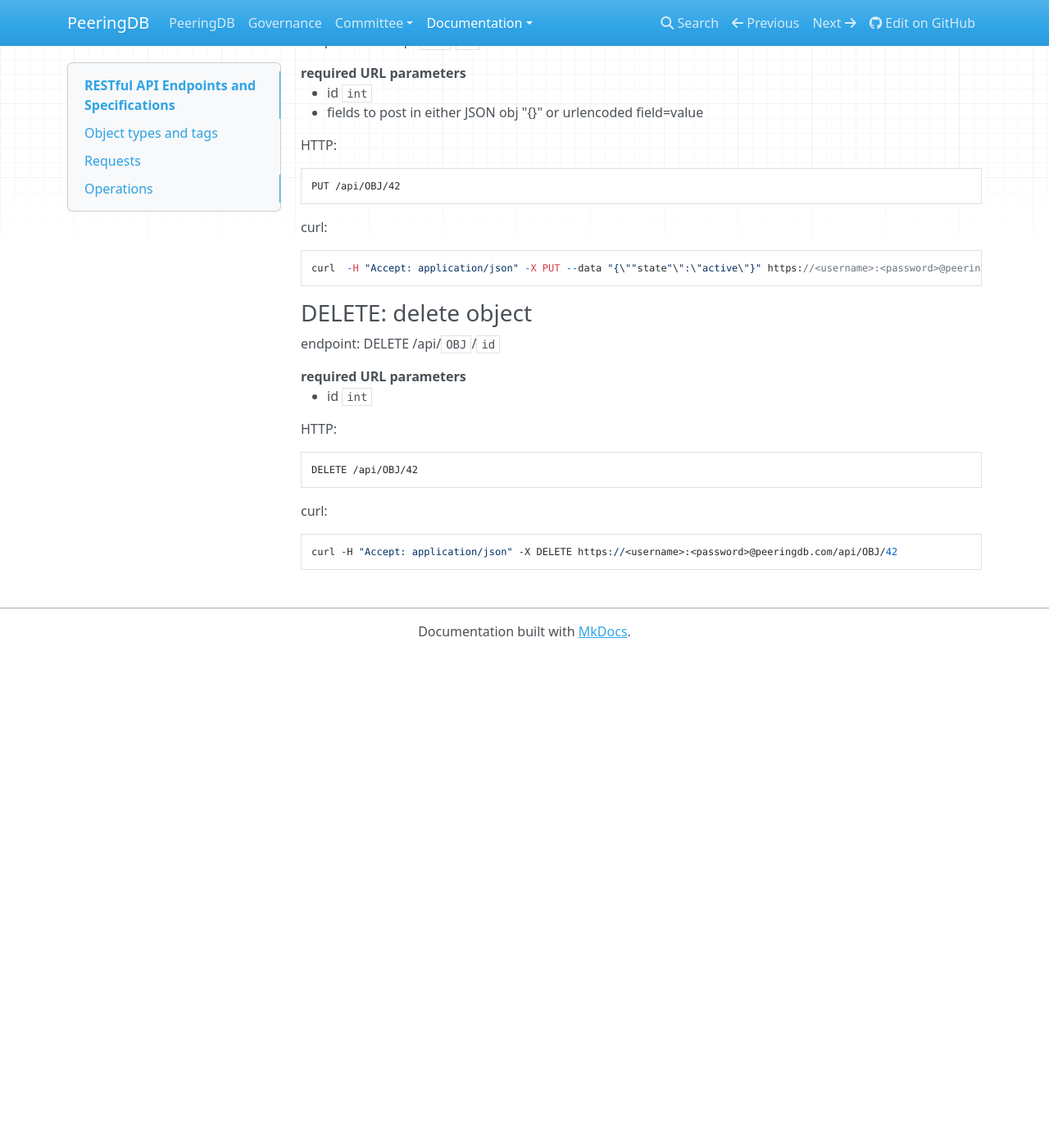
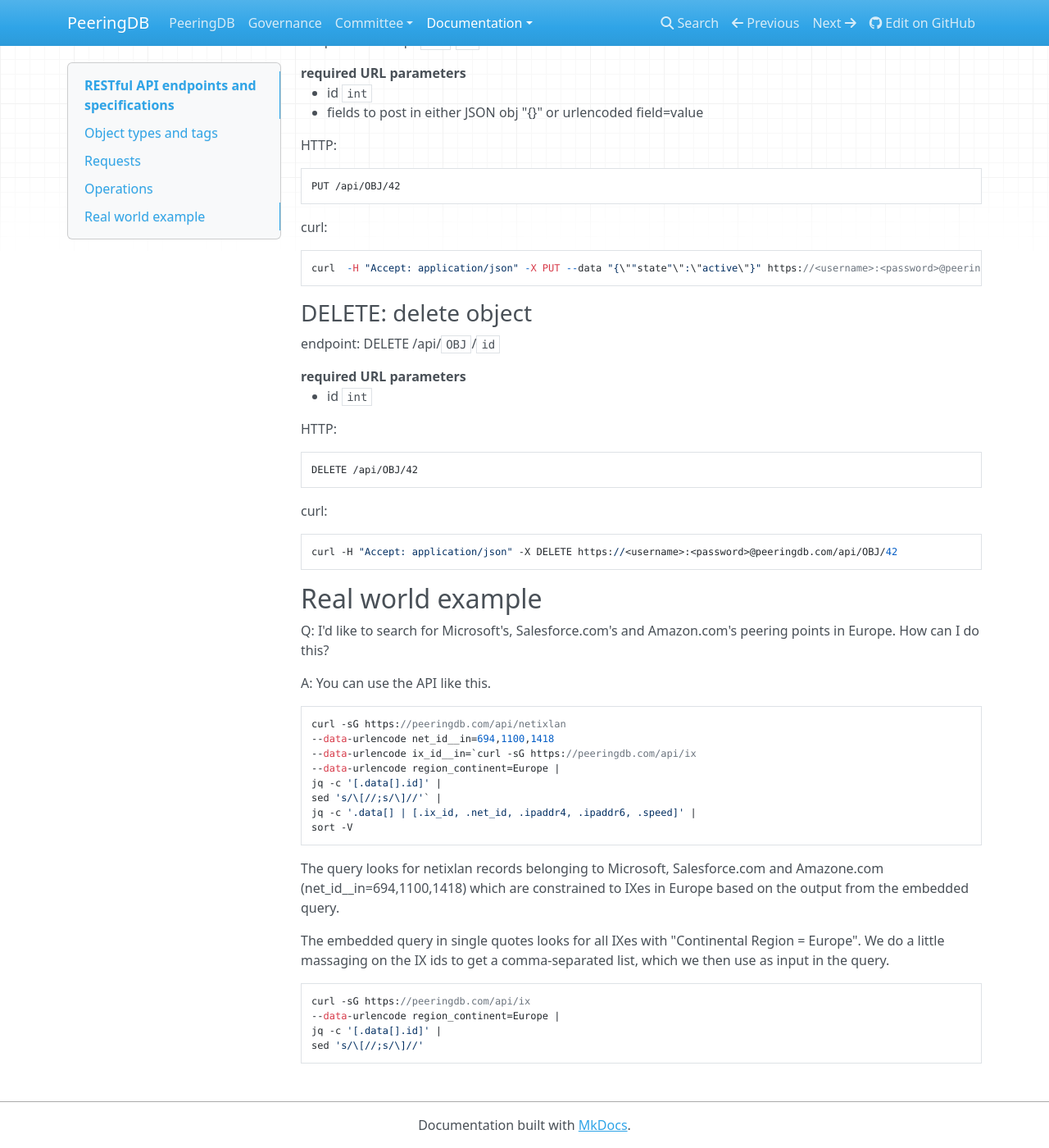
Before and after one commit to peeringdb/docs, an MkDocs documentation site: the page built from docs/api_specs.md, in a window 1280 px wide and 1400 px high, scrolled down 4807 px. Shown: the whole window at 82% size. Built offline with MkDocs 1.6.1, drawn with Linux system fonts in a browser that asks for light colours; nearby versions of some CDN libraries; old or Windows-style settings are respelled for this version of MkDocs; before the commit the page ends 5605 px from its top, so only the background shows below that; some of the changed text lies outside the part shown.

Commit message:
Added API example from Arnold.

```diff
--- a/docs/api_specs.md
+++ b/docs/api_specs.md
@@ -1,4 +1,4 @@
-# RESTful API Endpoints and Specifications
+# RESTful API endpoints and specifications
 
 ## Object types and tags
 
@@ -248,3 +248,27 @@
 curl:
 
     curl -H "Accept: application/json" -X DELETE https://<username>:<password>@peeringdb.com/api/OBJ/42
+
+## Real world example
+
+Q: I'd like to search for Microsoft's, Salesforce.com's and Amazon.com's peering points in Europe.  How can I do this?
+
+A: You can use the API like this.
+
+    curl -sG https://peeringdb.com/api/netixlan
+    --data-urlencode net_id__in=694,1100,1418
+    --data-urlencode ix_id__in=`curl -sG https://peeringdb.com/api/ix
+    --data-urlencode region_continent=Europe |
+    jq -c '[.data[].id]' |
+    sed 's/\[//;s/\]//'` |
+    jq -c '.data[] | [.ix_id, .net_id, .ipaddr4, .ipaddr6, .speed]' |
+    sort -V
+
+The query looks for netixlan records belonging to Microsoft, Salesforce.com and Amazone.com (net_id__in=694,1100,1418) which are constrained to IXes in Europe based on the output from the embedded query.
+
+The embedded query in single quotes looks for all IXes with "Continental Region = Europe".  We do a little massaging on the IX ids to get a comma-separated list, which we then use as input in the query.
+
+    curl -sG https://peeringdb.com/api/ix
+    --data-urlencode region_continent=Europe |
+    jq -c '[.data[].id]' |
+    sed 's/\[//;s/\]//'
```
